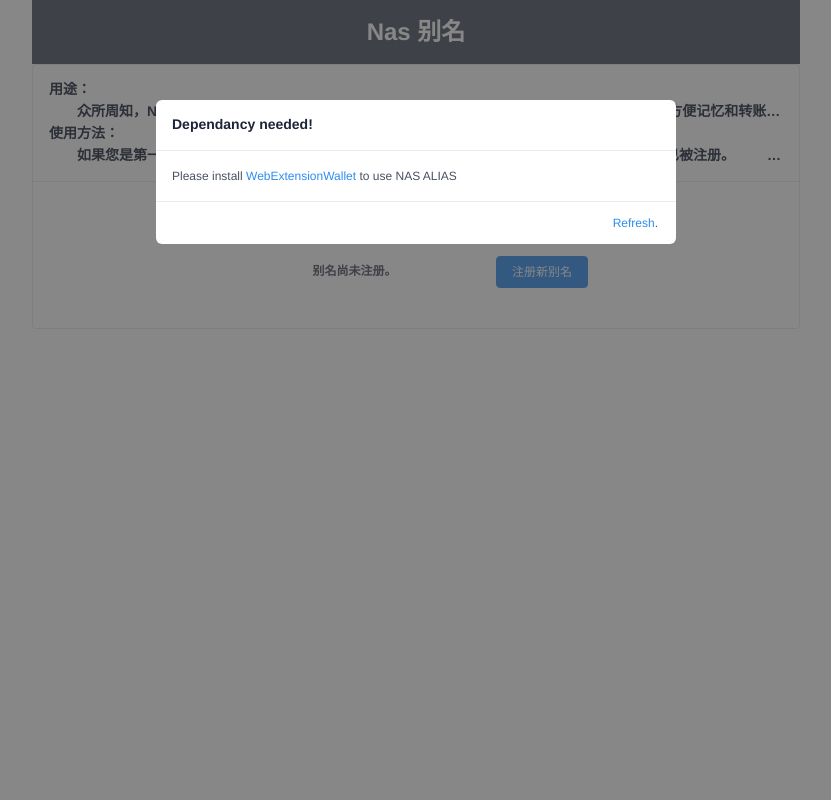
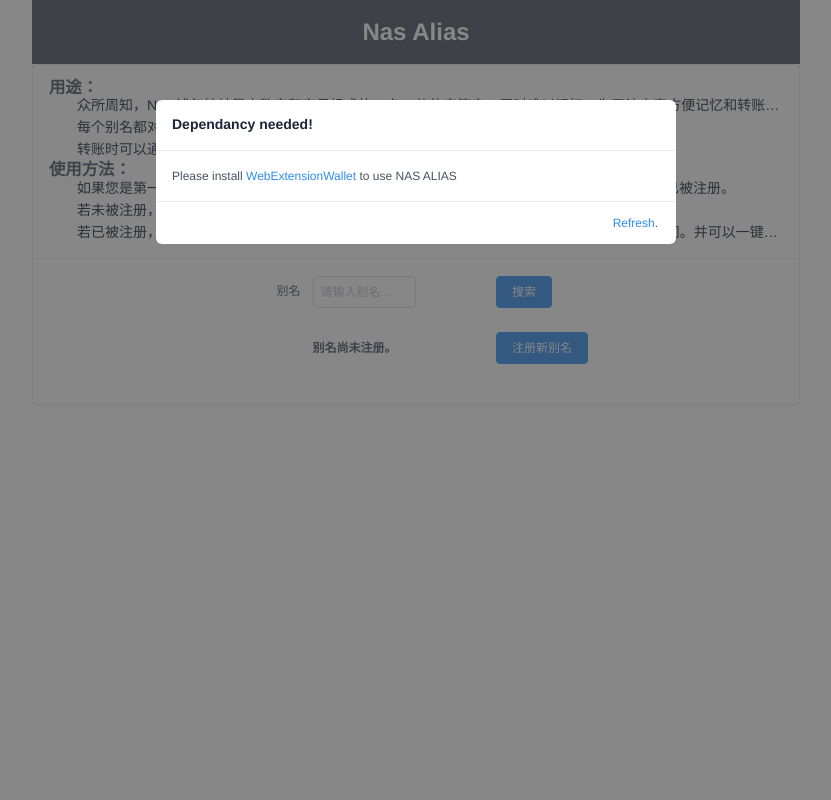
Before and after one commit to Creabine/Nas-Alias, a plain HTML site: page index.html in a window 1280 px wide. Shown: the top 800 px of the page, without its empty margins (224-1055 px from the left). Drawn offline with Linux system fonts and the light colour scheme.

Commit message:
主网上线

```diff
--- a/index.html
+++ b/index.html
@@ -16,19 +16,29 @@
 <body>
   <div id="app">
     <i-header>
-      <h1 class="title">Nas 别名</h1>
+      <h1 class="title">Nas Alias</h1>
     </i-header>
     <i-content class="content">
       <Card>
         <div slot="title">
-          <p>用途：</p>
+          <h3>用途：</h3>
           <p>
-            　　众所周知，NAS钱包地址是由数字和字母组成的一串35位的字符串，平时难以记忆。为了让大家方便记忆和转账，开发了这个NAS别名app。每个别名都对应一个唯一的NAS钱包地址，但一个钱包地址可以对应多个别名。转账时可以通过别名查询对应的地址并快速转账。
+            　　众所周知，NAS钱包地址是由数字和字母组成的一串35位的字符串，平时难以记忆。为了让大家方便记忆和转账，开发了这个NAS别名dapp。
           </p>
-          <p>使用方法：</p>
+          <p>
+            　　每个别名都对应一个唯一的NAS钱包地址，但一个钱包地址可以对应多个别名。
+          </p>
+          <p>
+            　　转账时可以通过别名查询对应的地址并快速转账。
+          </p>
+          <h3>使用方法：</h3>
           <p>
             　　如果您是第一次使用，可以在下边的搜索框中填入便于记忆的别名，点击搜索，查看该别名是否已被注册。
+          </p>
+          <p>
             　　若未被注册，则可以输入一个钱包地址，注册别名。
+          </p>
+          <p>
             　　若已被注册，则能够方便的看出该别名对应的NAS钱包地址，该别名的作者以及该别名的注册时间。并可以一键转账到该地址。
           </p>
         </div>
@@ -139,8 +149,8 @@
   let vm = new Vue({
     el: '#app',
     data: {
-      txhash: '35457c8b0193e4124ce0ec114405b6aede98e4a4b61095facc0c11e178bfe6a3',
-      dappAddress: "n1nHApTFh6wNvFL6poDRtmfJyXYeDWUNBVQ",
+      txhash: '44367166ffce5b4b902ee0690d11d2cddcfacc80c4b33acc22d3906fcb03705b',
+      dappAddress: "n1vKLLiRmZWgcVVya93ChsgWq7VhKq6VUiw",
       aliasExisted: false,
       webExtensionWalletShow: false,
       searching: false,
@@ -193,9 +203,6 @@
         });
       },
       submitCb(resp) {
-        console.log('*******************************');
-        console.log(resp);
-        console.log('*******************************');
         this.registerAlias = false;
         this.$Modal.success({
           title: '注册成功',
--- a/style/index.css
+++ b/style/index.css
@@ -4,6 +4,9 @@
 }
 .content{
   min-height: 800px;
+}
+.content p{
+	font-weight: normal !important;
 }
 code{
 	background-color: gray;
```
